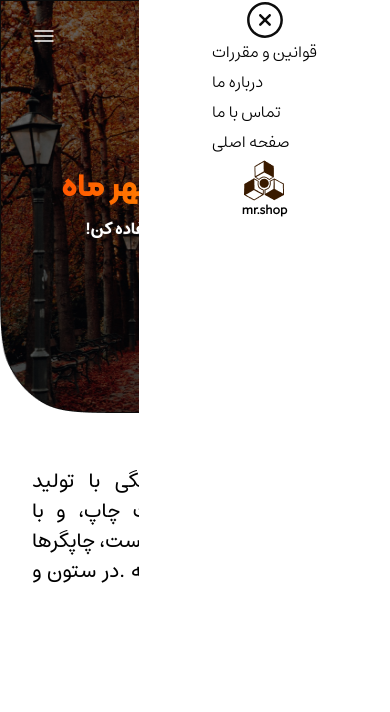
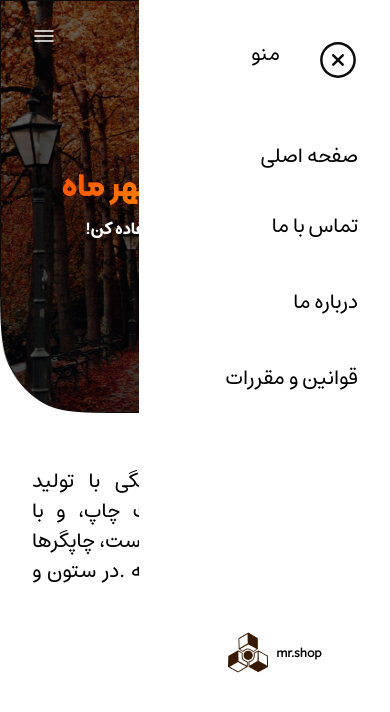
Before and after one commit to amirr-hossein/mehr, a website: page index.html in a window 390 px wide. Both pictures are taken after a click on the element 211 px from the left and 36 px from the top of the page. Drawn offline with Linux system fonts and the light colour scheme.

Commit message:
update=>end responsive mobile

```diff
--- a/index.html
+++ b/index.html
@@ -34,10 +34,10 @@
       </div>
       <div class="flex justify-end">
         <div
-          class="mt-[27px] items-center menu hidden md:flex absolute bg-white flex-col w-[251px] h-[100vh] z-[1] -top-[27px]"
+          class="mt-[27px] menu hidden md:flex absolute bg-white flex-col w-[251px] h-[100vh] z-[1] -top-[27px] items-end"
         >
-          <div>
-            <span class="close">
+          <div class="flex flex-row-reverse mr-[32px] mt-[40px] mb-[62px]">
+            <span class="close ml-[38px] font-normal font-Regular text-[20px]">
               <svg
                 width="40"
                 height="40"
@@ -59,32 +59,33 @@
                 />
               </svg>
             </span>
+            <h1 class="font-normal font-Regular text-[20px]">منو</h1>
           </div>
-          <ul class="flex flex-col">
+          <ul class="flex flex-col mr-[32px] mb-[192px]">
             <li
-              class="font-light lg:text-itemMenu md:text-[16px] font-Light xl:ml-[48px] lg:ml-[30px] md:ml-[25px] item hover:text-[#FF7700] pb-[6px] relative"
+              class="font-normal text-[20px] font-Regular mb-[40px] hover:text-[#FF7700] relative text-end"
             >
-              <a href="#">قوانین و مقررات</a>
+              <a href="#">صفحه اصلی</a>
             </li>
             <li
-              class="font-light lg:text-itemMenu md:text-[16px] font-Light xl:ml-[48px] lg:ml-[30px] md:ml-[25px] item hover:text-[#FF7700] pb-[6px] relative"
+              class="font-light text-[20px] font-Regular mb-[40px] hover:text-[#FF7700] pb-[6px] relative text-end"
+            >
+              <a href="#">تماس با ما</a>
+            </li>
+            <li
+              class="font-light text-[20px] font-Regular mb-[40px] hover:text-[#FF7700] pb-[6px] relative text-end"
             >
               <a href="#">درباره ما</a>
             </li>
             <li
-              class="font-light lg:text-itemMenu md:text-[16px] font-Light xl:ml-[48px] lg:ml-[30px] md:ml-[25px] item hover:text-[#FF7700] pb-[6px] relative"
+              class="font-light text-[20px] font-Regular mb-[40px] hover:text-[#FF7700] pb-[6px] relative text-end"
             >
-              <a href="#">تماس با ما</a>
-            </li>
-            <li
-              class="font-light lg:text-itemMenu md:text-[16px] font-Light xl:ml-[48px] lg:ml-[30px] md:ml-[25px] item pb-[6px] hover:text-[#FF7700] relative"
-            >
-              <a href="#">صفحه اصلی</a>
+              <a href="#">قوانین و مقررات</a>
             </li>
           </ul>
-          <div class="flex flex-col items-center lg:ml-[52px] md:ml-[32px]">
+          <div class="flex items-center lg:ml-[52px] md:ml-[32px] w-[59vw] justify-center mb-[40px]">
             <img src="./assets/img/icon.png" alt="" />
-            <p class="font-Inter font-bold text-textIcon">mr.shop</p>
+            <p class="font-Inter font-bold text-textIcon ml-[8px]">mr.shop</p>
           </div>
         </div>
       </div>
```
Also changed, not shown: assets/css/tailwind.css.
